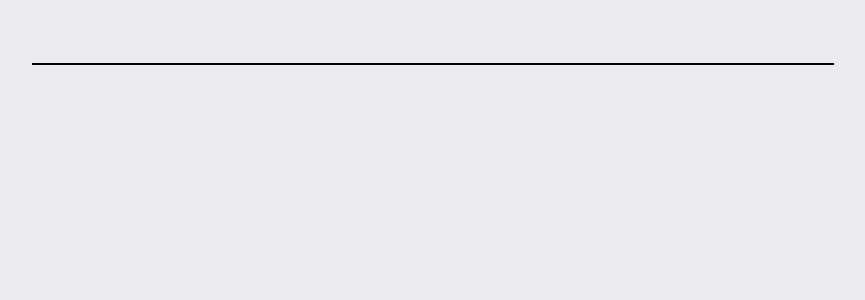
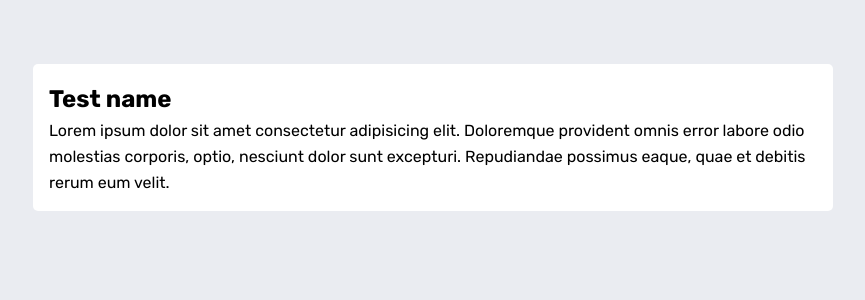
Before and after one commit to JJWallis/Commenting-App, a React (Create React App) app: page / in a window 1280 px wide. Shown: the top 300 px of the page, without its empty margins (207-1072 px from the left). Built offline with nearby package versions, Linux system fonts and the light colour scheme.

Commit message:
comments updated

```diff
--- a/src/Comments.tsx
+++ b/src/Comments.tsx
@@ -2,10 +2,21 @@ import React from 'react'
 import CommentsList from './styles/CommentsList'
 import CommentListItem from './styles/CommentListItem'
 
+// As you loop over app state
+// can access data json at same time with same idx for other data
+
 const Comments: React.FC = () => {
    return (
       <CommentsList>
-         <CommentListItem></CommentListItem>
+         <CommentListItem>
+            <h2>Test name</h2>
+            <p>
+               Lorem ipsum dolor sit amet consectetur adipisicing elit.
+               Doloremque provident omnis error labore odio molestias corporis,
+               optio, nesciunt dolor sunt excepturi. Repudiandae possimus eaque,
+               quae et debitis rerum eum velit.
+            </p>
+         </CommentListItem>
       </CommentsList>
    )
 }
--- a/src/styles/CommentListItem.tsx
+++ b/src/styles/CommentListItem.tsx
@@ -1,3 +1,7 @@
 import styled from 'styled-components'
 
-export default styled.li``
+export default styled.li`
+   background-color: ${({ theme }) => theme.softWhite};
+   padding: 1rem;
+   border-radius: 5px;
+`
--- a/src/styles/CommentsList.tsx
+++ b/src/styles/CommentsList.tsx
@@ -1,3 +1,5 @@
 import styled from 'styled-components'
 
-export default styled.ul``
+export default styled.ul`
+   /* outline: 1px solid black; */
+`
--- a/src/styles/ContainerWrapper.tsx
+++ b/src/styles/ContainerWrapper.tsx
@@ -1,7 +1,6 @@
 import styled from 'styled-components'
 
 export default styled.div`
-   outline: 1px solid black;
    width: 90%;
    max-width: 800px;
    margin: 4rem auto;
```
